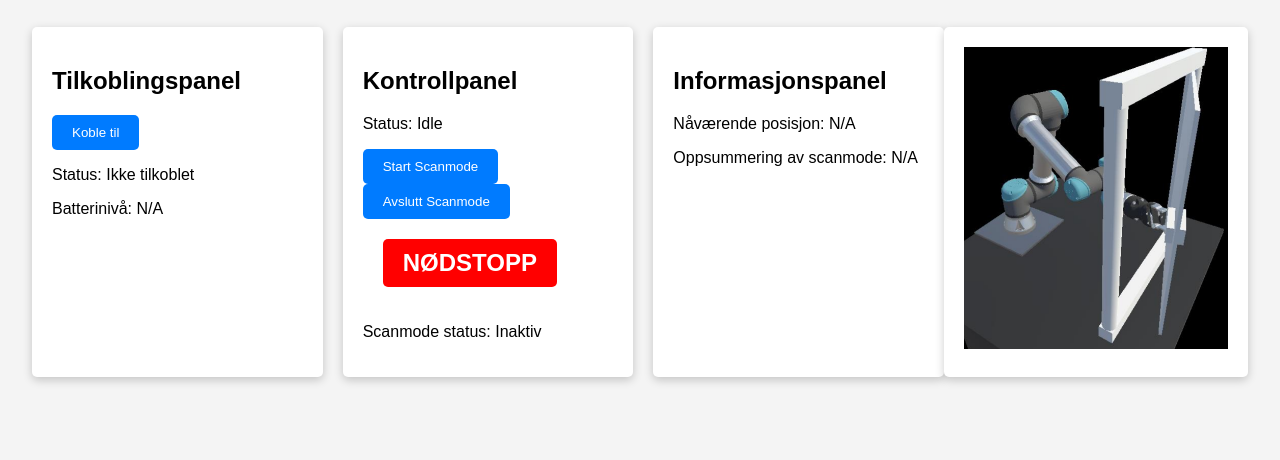
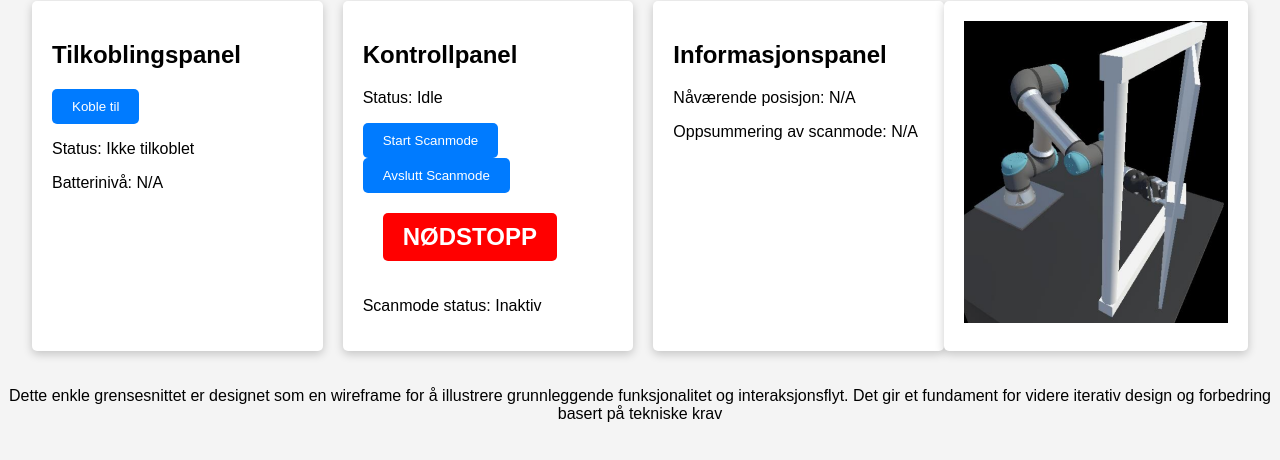
Before and after one commit to H595487/IntekDemo, a plain HTML site: page index.html in a window 1280 px wide. Shown: the part 230-690 px from the top of the page. Drawn offline with Linux system fonts and the light colour scheme.

Commit message:
Update index.html
Footer lagt til

```diff
--- a/index.html
+++ b/index.html
@@ -42,7 +42,9 @@
         </div>
     </section>
     <footer>
-        <p></p>
+        <p>Dette enkle grensesnittet er designet som en wireframe for å illustrere grunnleggende funksjonalitet
+            og interaksjonsflyt. Det gir et fundament for videre iterativ design og forbedring basert
+            på tekniske krav</p>
     </footer>
 </div>
 <script src="script.js"></script>
```
